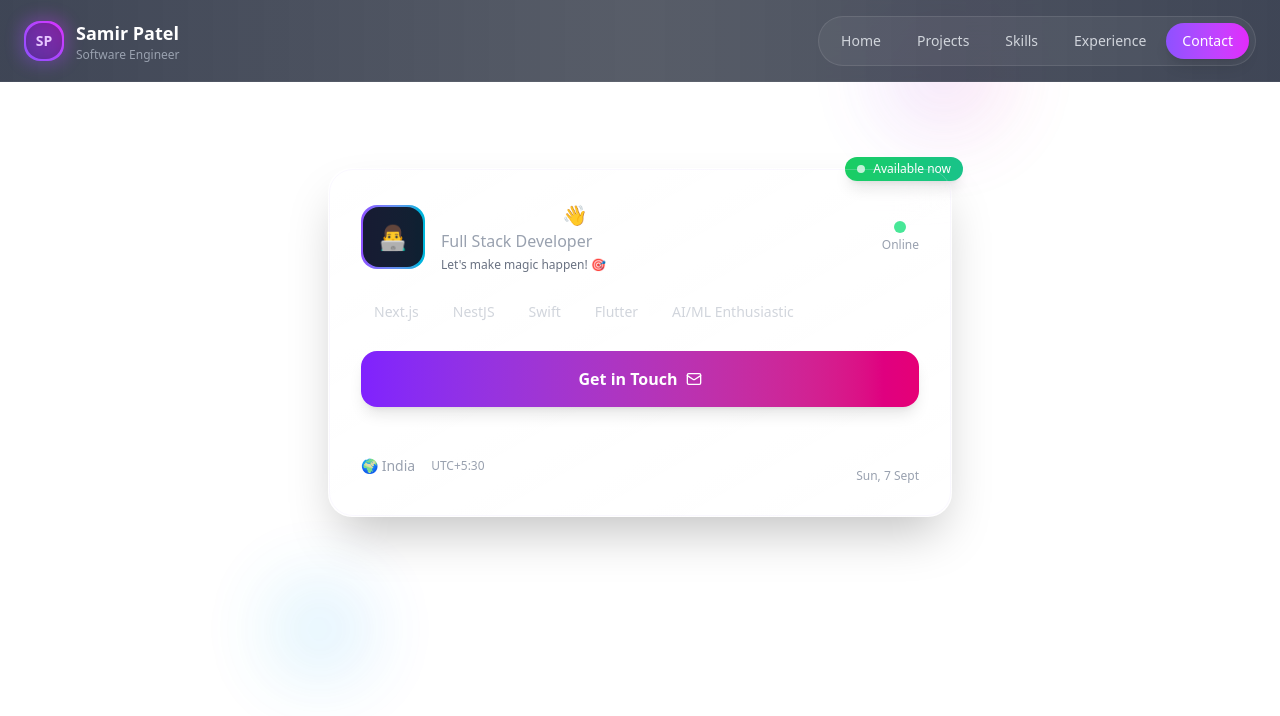
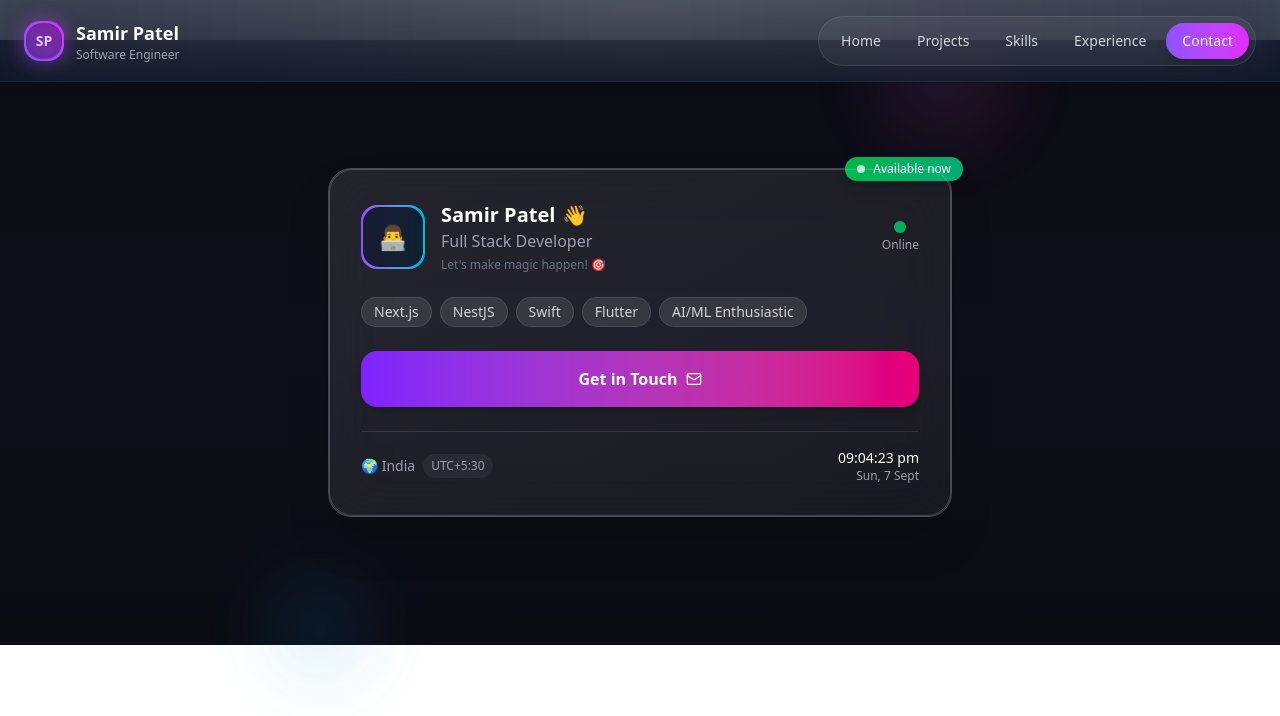
Before and after one commit to Sam8506/Samir-Portfolio, a Next.js app: page /contact in a window 1280 px wide. Shown: the top 716 px of the page. Built offline with nearby package versions, Linux system fonts and the light colour scheme.

Commit message:
FIx color issue

```diff
--- a/src/app/layout.tsx
+++ b/src/app/layout.tsx
@@ -27,15 +27,9 @@ export default function RootLayout({
             style={{ display: "none", visibility: "hidden" }}
           />
         </noscript>
-        <ThemeProvider
-          attribute="class"
-          defaultTheme="system"
-          enableSystem
-          disableTransitionOnChange
-        >
+
           <Navbar />
-          <div className="mt-10">{children}</div>
-        </ThemeProvider>
+          <div className="mt-10  !bg-gradient-to-b from-[#0b0b12] via-[#0f0f1a] to-[#0b0b12]">{children}</div>
       </body>
     </html>
   );
```
